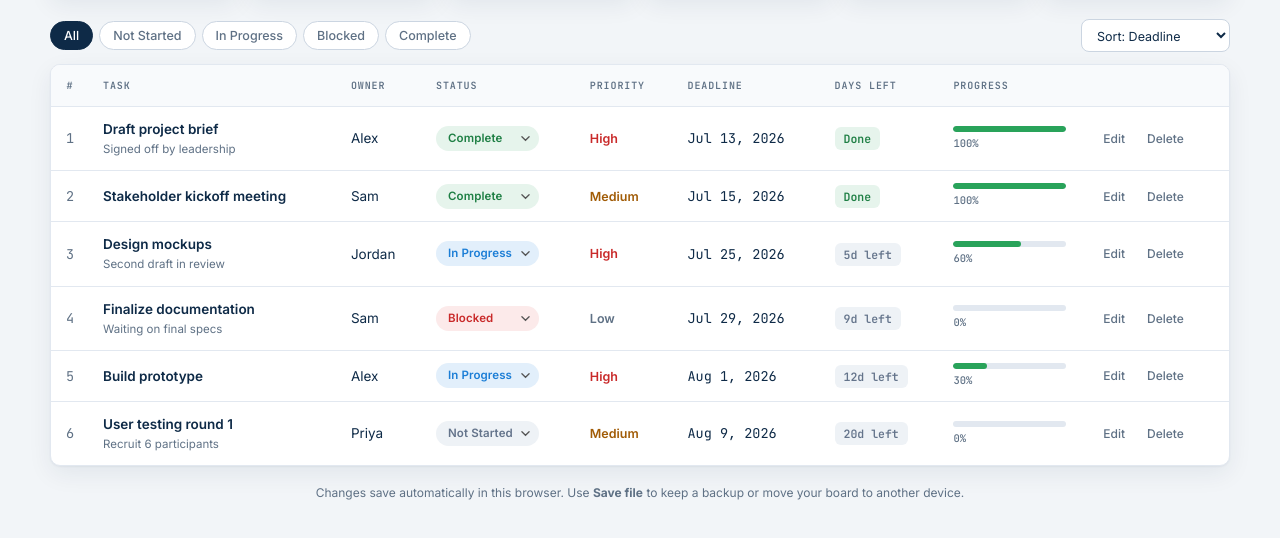
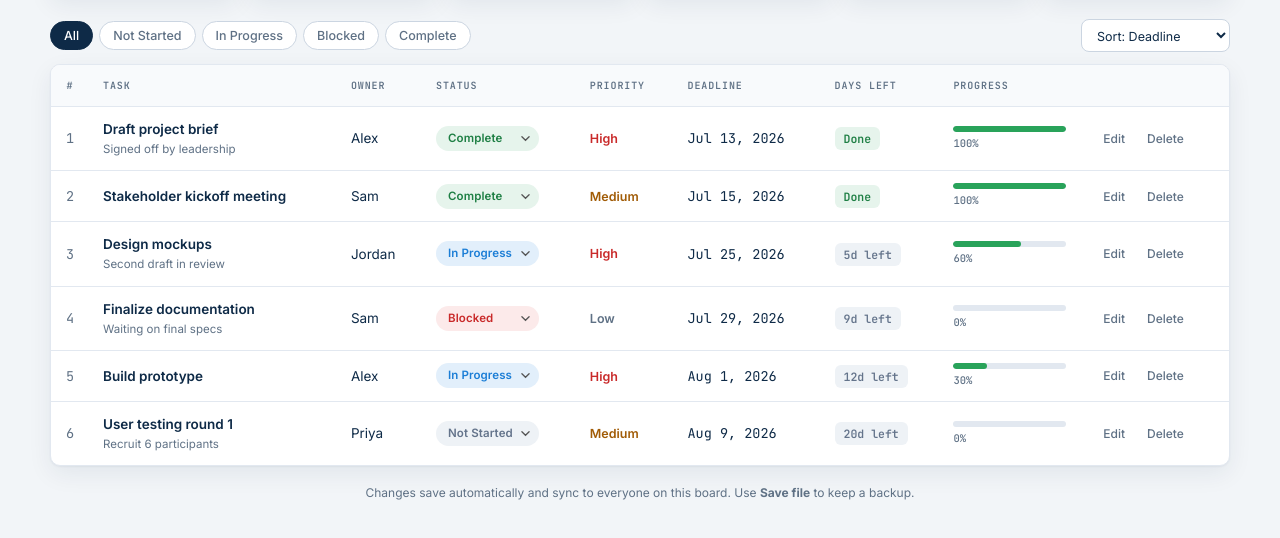
Before and after one commit to JoePiscsalko/project-tracker, a website: page index.html in a window 1280 px wide. Shown: the part 252-790 px from the top of the page. Drawn offline with nearby package versions, Linux system fonts and the light colour scheme.

Commit message:
Update index.html

```diff
--- a/index.html
+++ b/index.html
@@ -67,7 +67,7 @@
     </table>
   </div>
 
-  <p class="hint">Changes save automatically in this browser. Use <strong>Save file</strong> to keep a backup or move your board to another device.</p>
+  <p class="hint">Changes save automatically and sync to everyone on this board. Use <strong>Save file</strong> to keep a backup.</p>
 </div>
 
 <div class="overlay" id="overlay" role="dialog" aria-modal="true" aria-labelledby="modal-title" hidden>
```
